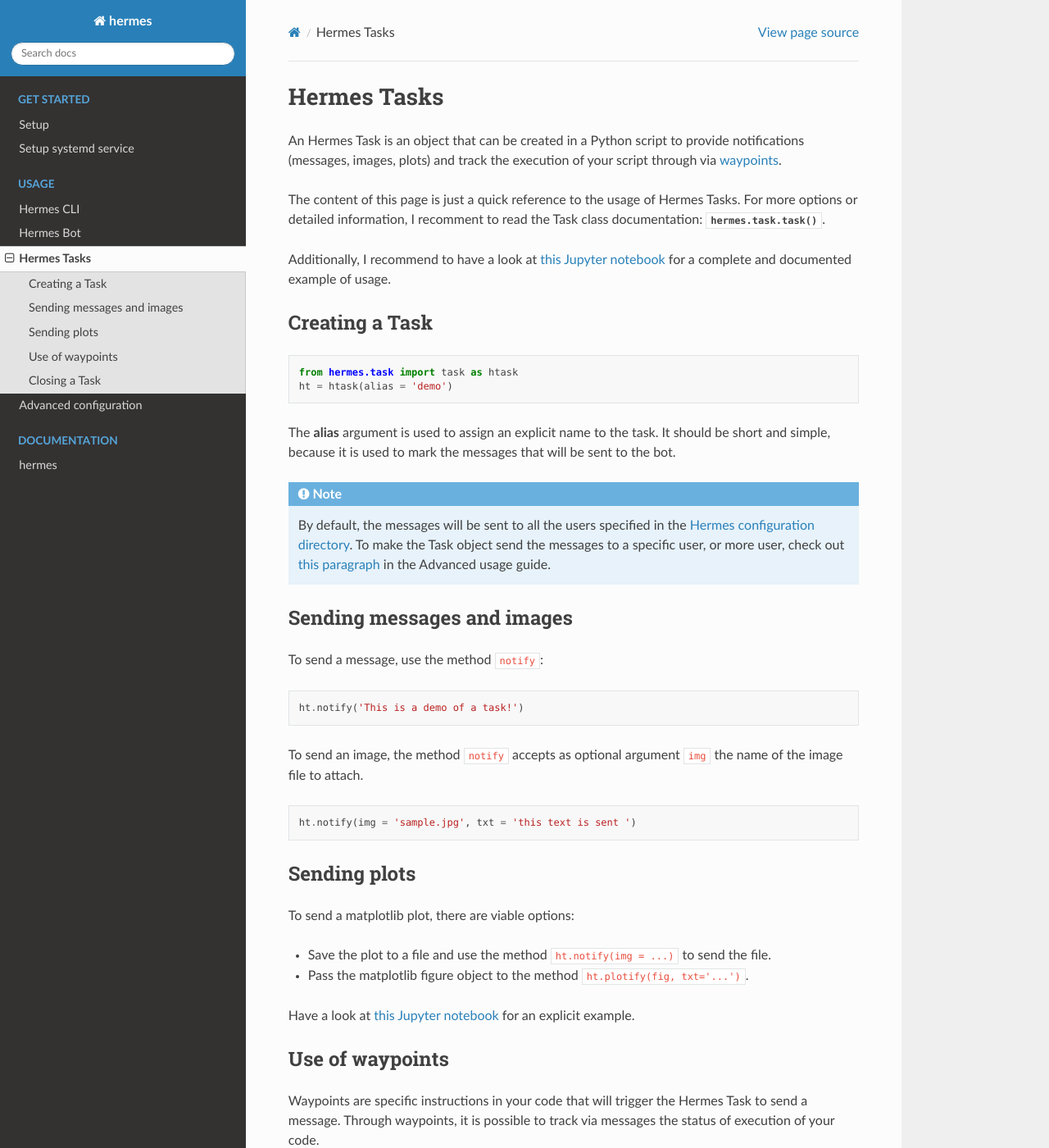
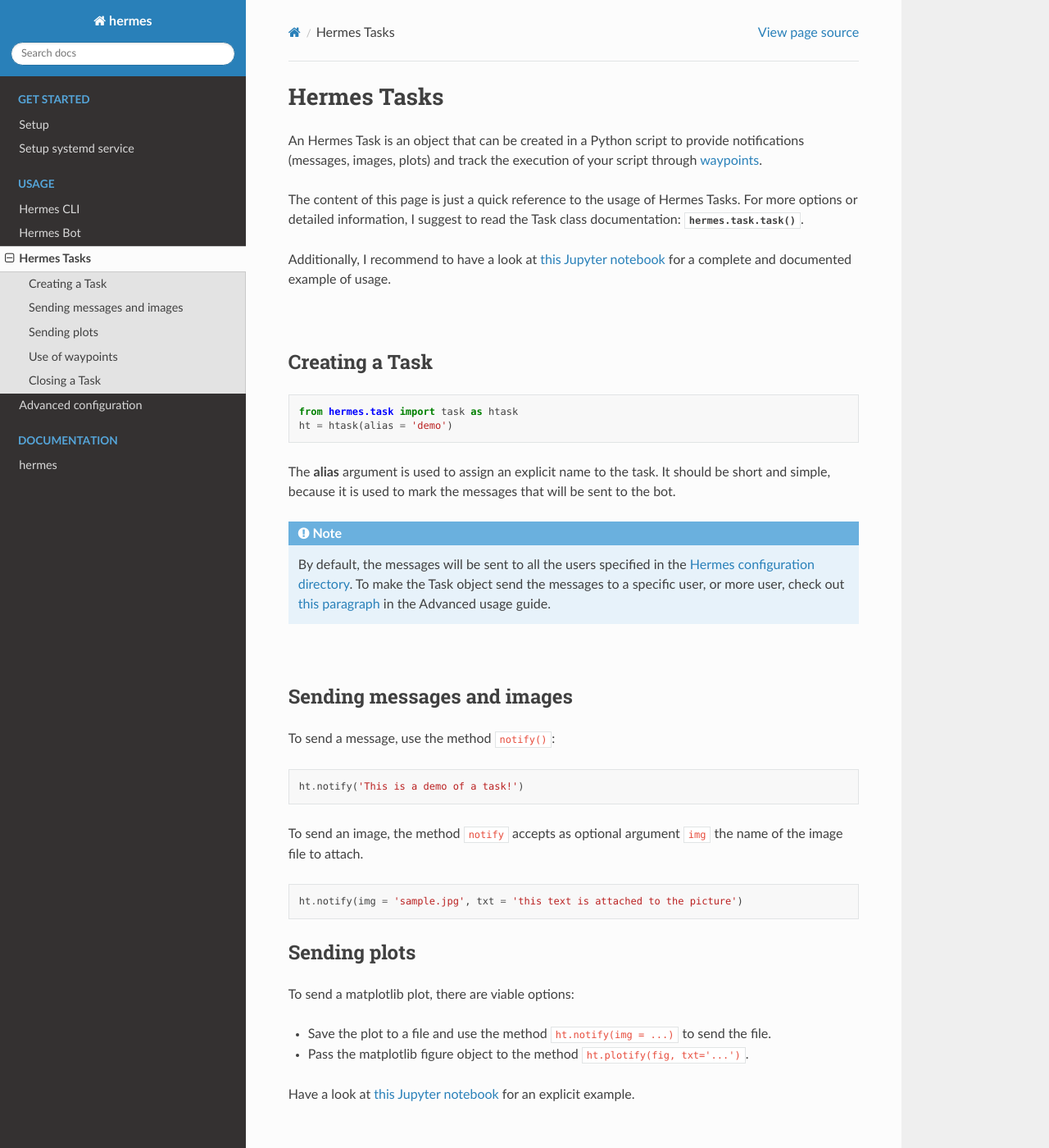
Before and after one commit to baronefr/hermes, a Sphinx documentation site: the page built from docs/tasks.rst, in a window 1280 px wide and 1400 px high. Shown: the whole window at 82% size. Built offline with Sphinx 7.4.7 and the Read the Docs theme 3.1.0, drawn with Linux system fonts in a browser that asks for light colours.

Commit message:
small fixes in documentation

```diff
--- a/docs/advanced.rst
+++ b/docs/advanced.rst
@@ -19,7 +19,6 @@
 
 Finally, the Hermes configuration directory contains the declarations of **custom bot commands**. For instance, the file ``oneshot.py`` will contain some custom commands. See the :ref:`specific section<customcommands>` for more information.
 
-|
 |
 
 .. _moreuser:
@@ -99,7 +98,6 @@
 The **default behavior** is to send the message to all the users that are marked as *active* in the ``users.key`` file.
 
 
-|
 |
 
 .. _customcommands:
--- a/docs/cli.rst
+++ b/docs/cli.rst
@@ -9,7 +9,6 @@
 
 In the following guide, I wish to quickly show the main features that are available via CLI.
 
-|
 |
 
 Sending messages
@@ -39,7 +38,6 @@
     hermes -m 'Message to be sent' -f attachment.pdf
 
 |
-|
 
 Integrate Hermes with sh scripts
 ================================
@@ -57,7 +55,6 @@
 
     hermes -m 'the script execution is completed'
 
-|
 |
 
 Run a command
@@ -112,7 +109,6 @@
 It is possible to customize the hook flag ``%HERMES%`` with the option ``--hook YOURHOOKFLAG``.
 
 |
-|
 
 Run the Hermes bot server
 =========================
@@ -126,7 +122,6 @@
 .. note::
     If you wish to execute the **server in background**, have a look at the :ref:`systemd setup procedure<systemdsetup>`.
 
-|
 |
 
 Diagnostics and troubleshooting
--- a/docs/index.rst
+++ b/docs/index.rst
@@ -9,7 +9,6 @@
 Hermes is a python library that provides a Telegram bot interface for your computer.
 It is capable of sending messages, files or images to a specific user, either via terminal commands or inside python scripts.
 Additionally, it can run as a server that interacts with specific commands received through the Telegram bot.
-
 
 In detail, the functionalities of Hermes are developed around three core blocks:
 
--- a/docs/setup.rst
+++ b/docs/setup.rst
@@ -81,7 +81,7 @@
 
 |
 |
-|
+
 
 
 .. _systemdsetup:
--- a/docs/tasks.rst
+++ b/docs/tasks.rst
@@ -1,13 +1,14 @@
 Hermes Tasks
 ############
 
-An Hermes Task is an object that can be created in a Python script to provide notifications (messages, images, plots) and track the execution of your script through via :ref:`waypoints<waypoints>`.
+An Hermes Task is an object that can be created in a Python script to provide notifications (messages, images, plots) and track the execution of your script through :ref:`waypoints<waypoints>`.
 
 The content of this page is just a quick reference to the usage of Hermes Tasks.
-For more options or detailed information, I recomment to read the Task class documentation: :py:meth:`hermes.task.task`.
+For more options or detailed information, I suggest to read the Task class documentation: :py:meth:`hermes.task.task`.
 
 Additionally, I recommend to have a look at `this Jupyter notebook <https://github.com/baronefr/hermes/blob/main/examples/task_demo.ipynb>`_ for a complete and documented example of usage.
 
+|
 
 Creating a Task
 ---------------
@@ -22,11 +23,12 @@
 .. note::
     By default, the messages will be sent to all the users specified in the :ref:`Hermes configuration directory<confdir>`. To make the Task object send the messages to a specific user, or more user, check out :ref:`this paragraph<moreusertasks>` in the Advanced usage guide.
 
+|
 
 Sending messages and images
 ---------------------------
 
-To send a message, use the method ``notify``:
+To send a message, use the method ``notify()``:
 
 .. code-block:: python
 
@@ -37,7 +39,7 @@
 
 .. code-block:: python
 
-    ht.notify(img = 'sample.jpg', txt = 'this text is sent ')
+    ht.notify(img = 'sample.jpg', txt = 'this text is attached to the picture')
 
 
 Sending plots
@@ -52,6 +54,8 @@
 
 
 .. _waypoints:
+
+|
 
 Use of waypoints
 ----------------
@@ -86,6 +90,7 @@
 .. image:: ../img/waypoint_timed.png
     :width: 150
 
+|
 
 Closing a Task
 --------------
```
Also changed, not shown: 2 other files.
